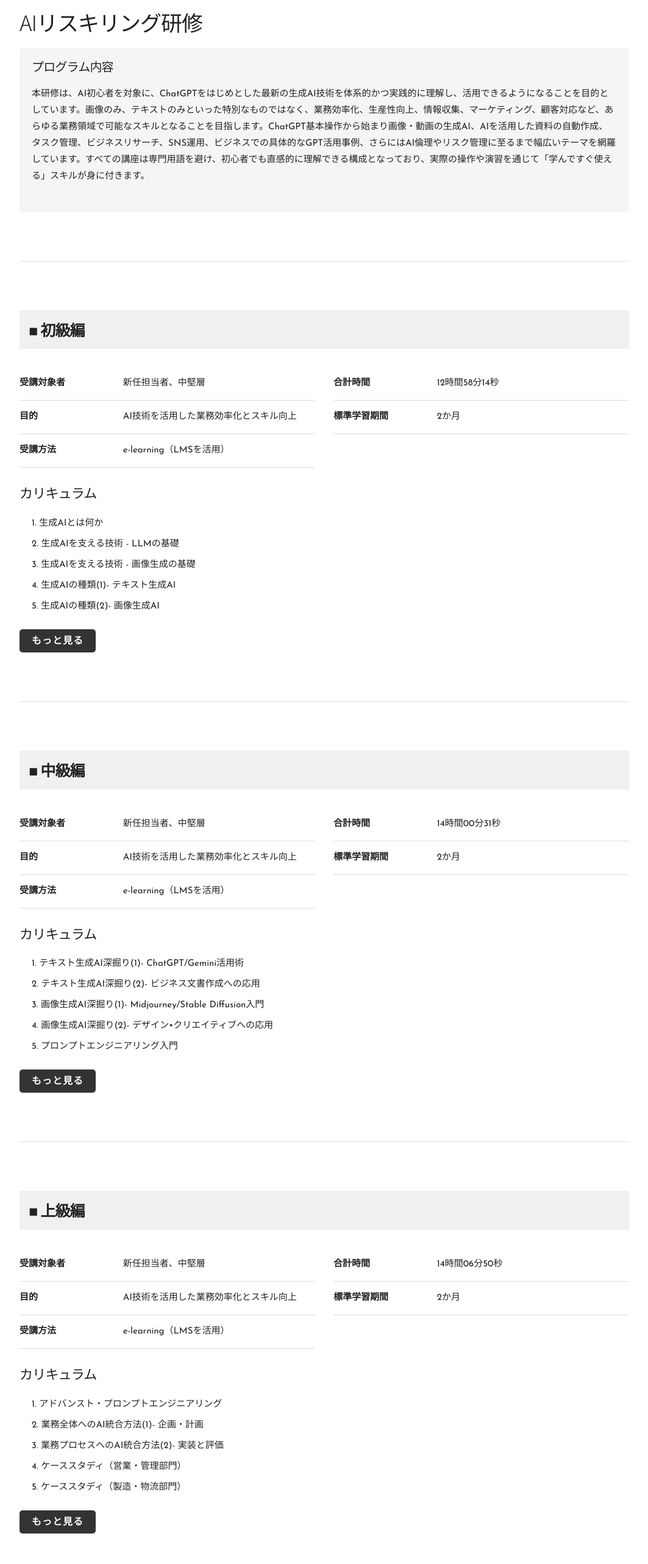
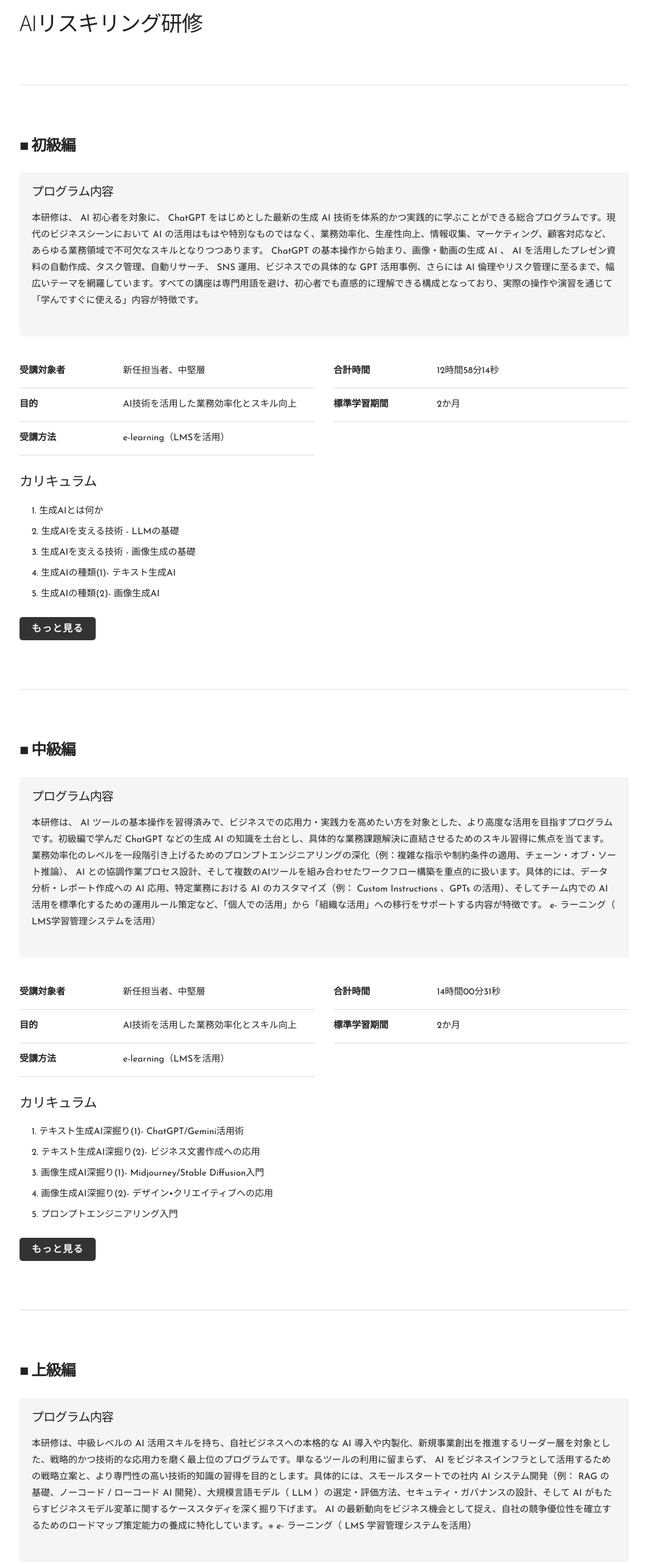
Before and after one commit to caster-inc/ctj, a website: page public/index.html in a window 1280 px wide. Shown: the part 1080-3645 px from the top of the page at 61% size, without its empty margins (108-1171 px from the left). Drawn offline with nearby package versions, Linux system fonts and the light colour scheme.

Commit message:
20251113 研修箇所修正

```diff
--- a/public/index.html
+++ b/public/index.html
@@ -52,15 +52,15 @@
       <div class="training-section">
         <h3 class="noto-sans-jp" style="font-size: 3.5rem; margin-top: 40px; margin-bottom: 20px;">AIリスキリング研修</h3>
 
-        <!-- プログラム内容（全コース共通） -->
+        <hr>
+
+        <h4 class="noto-sans-jp" style="font-size: 2.5rem; margin-bottom: 30px; font-weight: bold;">■ 初級編</h4>
+
+        <!-- プログラム内容 -->
         <div class="program-description" style="background-color: #f5f5f5; padding: 20px; margin-bottom: 30px; border-radius: 5px;">
           <h4 style="font-size: 2rem; margin-bottom: 15px;">プログラム内容</h4>
-          <p style="line-height: 1.8;">本研修は、AI初心者を対象に、ChatGPTをはじめとした最新の生成AI技術を体系的かつ実践的に理解し、活用できるようになることを目的としています。画像のみ、テキストのみといった特別なものではなく、業務効率化、生産性向上、情報収集、マーケティング、顧客対応など、あらゆる業務領域で可能なスキルとなることを目指します。ChatGPT基本操作から始まり画像・動画の生成AI、AIを活用した資料の自動作成、タスク管理、ビジネスリサーチ、SNS運用、ビジネスでの具体的なGPT活用事例、さらにはAI倫理やリスク管理に至るまで幅広いテーマを網羅しています。すべての講座は専門用語を避け、初心者でも直感的に理解できる構成となっており、実際の操作や演習を通じて「学んですぐ使える」スキルが身に付きます。</p>
+          <p style="line-height: 1.8;">本研修は、 AI 初心者を対象に、 ChatGPT をはじめとした最新の生成 AI 技術を体系的かつ実践的に学ぶことができる総合プログラムです。現代のビジネスシーンにおいて AI の活用はもはや特別なものではなく、業務効率化、生産性向上、情報収集、マーケティング、顧客対応など、あらゆる業務領域で不可欠なスキルとなりつつあります。 ChatGPT の基本操作から始まり、画像・動画の生成 AI 、 AI を活用したプレゼン資料の自動作成、タスク管理、自動リサーチ、 SNS 運用、ビジネスでの具体的な GPT 活用事例、さらには AI 倫理やリスク管理に至るまで、幅広いテーマを網羅しています。すべての講座は専門用語を避け、初心者でも直感的に理解できる構成となっており、実際の操作や演習を通じて「学んですぐに使える」内容が特徴です。</p>
         </div>
-
-        <hr>
-
-        <h4 class="noto-sans-jp" style="font-size: 2.5rem; margin-bottom: 30px; font-weight: bold; background-color: #f0f0f0; padding: 15px;">■ 初級編</h4>
 
         <!-- 基本情報 -->
         <div class="training-info" style="display: flex; gap: 30px; margin-bottom: 30px; flex-wrap: wrap;">
@@ -125,7 +125,13 @@
 
       <!-- 中級編 -->
       <div class="training-section" style="margin-top: 60px;">
-        <h4 class="noto-sans-jp" style="font-size: 2.5rem; margin-bottom: 30px; font-weight: bold; background-color: #f0f0f0; padding: 15px;">■ 中級編</h4>
+        <h4 class="noto-sans-jp" style="font-size: 2.5rem; margin-bottom: 30px; font-weight: bold;">■ 中級編</h4>
+
+        <!-- プログラム内容 -->
+        <div class="program-description" style="background-color: #f5f5f5; padding: 20px; margin-bottom: 30px; border-radius: 5px;">
+          <h4 style="font-size: 2rem; margin-bottom: 15px;">プログラム内容</h4>
+          <p style="line-height: 1.8;">本研修は、 AI ツールの基本操作を習得済みで、ビジネスでの応用力・実践力を高めたい方を対象とした、より高度な活用を目指すプログラムです。初級編で学んだ ChatGPT などの生成 AI の知識を土台とし、具体的な業務課題解決に直結させるためのスキル習得に焦点を当てます。業務効率化のレベルを一段階引き上げるためのプロンプトエンジニアリングの深化（例：複雑な指示や制約条件の適用、チェーン・オブ・ソート推論）、 AI との協調作業プロセス設計、そして複数のAIツールを組み合わせたワークフロー構築を重点的に扱います。具体的には、データ分析・レポート作成への AI 応用、特定業務における AI のカスタマイズ（例： Custom Instructions 、GPTs の活用）、そしてチーム内での AI 活用を標準化するための運用ルール策定など、「個人での活用」から「組織な活用」への移行をサポートする内容が特徴です。 e- ラーニング（ LMS学習管理システムを活用）</p>
+        </div>
 
         <!-- 基本情報 -->
         <div class="training-info" style="display: flex; gap: 30px; margin-bottom: 30px; flex-wrap: wrap;">
@@ -190,7 +196,13 @@
 
       <!-- 上級編 -->
       <div class="training-section" style="margin-top: 60px;">
-        <h4 class="noto-sans-jp" style="font-size: 2.5rem; margin-bottom: 30px; font-weight: bold; background-color: #f0f0f0; padding: 15px;">■ 上級編</h4>
+        <h4 class="noto-sans-jp" style="font-size: 2.5rem; margin-bottom: 30px; font-weight: bold;">■ 上級編</h4>
+
+        <!-- プログラム内容 -->
+        <div class="program-description" style="background-color: #f5f5f5; padding: 20px; margin-bottom: 30px; border-radius: 5px;">
+          <h4 style="font-size: 2rem; margin-bottom: 15px;">プログラム内容</h4>
+          <p style="line-height: 1.8;">本研修は、中級レベルの AI 活用スキルを持ち、自社ビジネスへの本格的な AI 導入や内製化、新規事業創出を推進するリーダー層を対象とした、戦略的かつ技術的な応用力を磨く最上位のプログラムです。単なるツールの利用に留まらず、 AI をビジネスインフラとして活用するための戦略立案と、より専門性の高い技術的知識の習得を目的とします。具体的には、スモールスタートでの社内 AI システム開発（例： RAG の基礎、ノーコード / ローコード AI 開発）、大規模言語モデル（ LLM ）の選定・評価方法、セキュティ・ガバナンスの設計、そして AI がもたらすビジネスモデル変革に関するケーススタディを深く掘り下げます。 AI の最新動向をビジネス機会として捉え、自社の競争優位性を確立するためのロードマップ策定能力の養成に特化しています。※ e- ラーニング（ LMS 学習管理システムを活用）</p>
+        </div>
 
         <!-- 基本情報 -->
         <div class="training-info" style="display: flex; gap: 30px; margin-bottom: 30px; flex-wrap: wrap;">
@@ -255,7 +267,13 @@
 
       <!-- 中級＋上級編 -->
       <div class="training-section" style="margin-top: 60px;">
-        <h4 class="noto-sans-jp" style="font-size: 2.5rem; margin-bottom: 30px; font-weight: bold; background-color: #f0f0f0; padding: 15px;">■ 中級＋上級編</h4>
+        <h4 class="noto-sans-jp" style="font-size: 2.5rem; margin-bottom: 30px; font-weight: bold;">■ 中級＋上級編</h4>
+
+        <!-- プログラム内容 -->
+        <div class="program-description" style="background-color: #f5f5f5; padding: 20px; margin-bottom: 30px; border-radius: 5px;">
+          <h4 style="font-size: 2rem; margin-bottom: 15px;">プログラム内容</h4>
+          <p style="line-height: 1.8;">本研修は、 AI ツールの基本操作は把握しているものの、本格的な業務応用からビジネス変革の推進まで一気通貫で習得したい方を対象とした、中級編と上級編の全カリキュラムを網羅した総合的なパッケージプログラムです。まずは中級編で、プロンプトエンジニアリングの深化、複数の AI ツール連携、カスタマイズ AI の活用といった、現場での具体的な業務効率化と実践力を徹底的に強化します。その上で上級編に進み、 AI 戦略立案、小規模 AI システムの開発入門、 LLM の選定評価、高度なガバナンス設計といった、 AI を組織の力として活用し、新規事業やビジネスモデルの変革を推進するための知識とスキルを体系的に学びます。個人の業務改善から企業の DX 推進まで、 AI リスキリングのゴールを最速で達成したい方に最適なプログラムです。※ e- ラーニング（ LMS 学習管理システムを活用）</p>
+        </div>
 
         <!-- 基本情報 -->
         <div class="training-info" style="display: flex; gap: 30px; margin-bottom: 30px; flex-wrap: wrap;">
```
